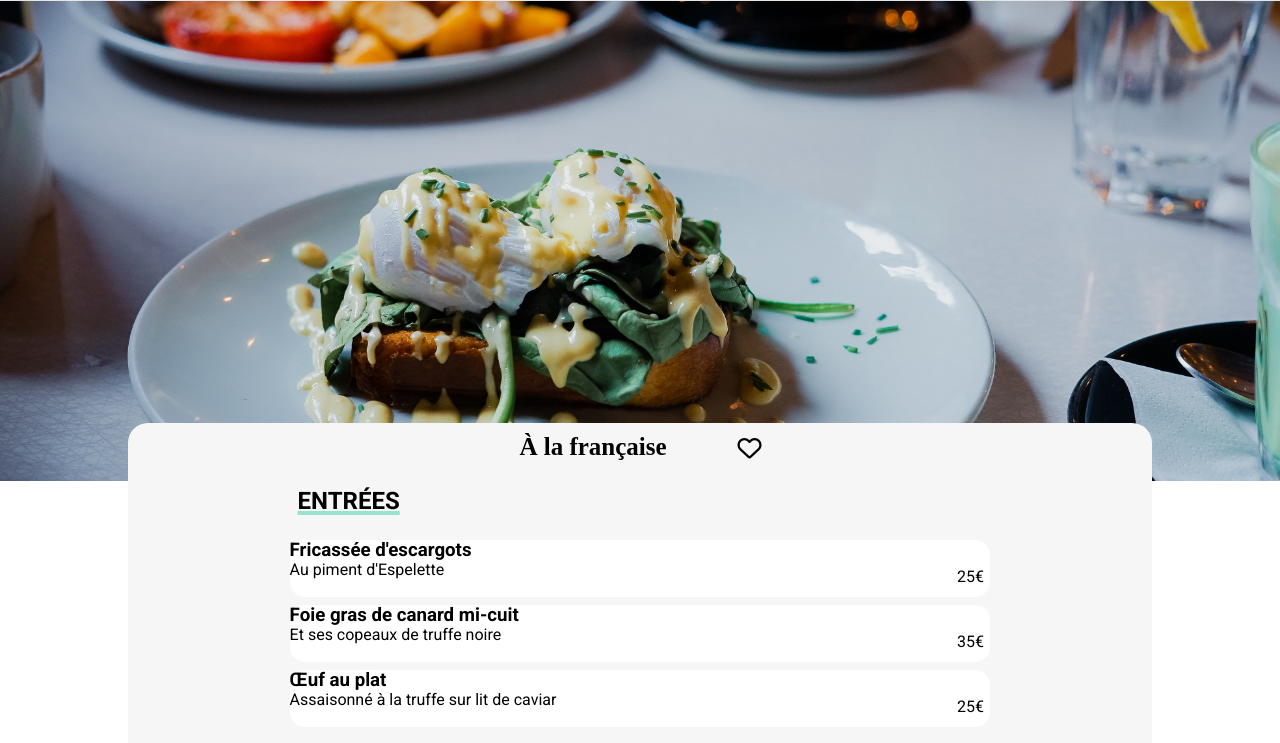
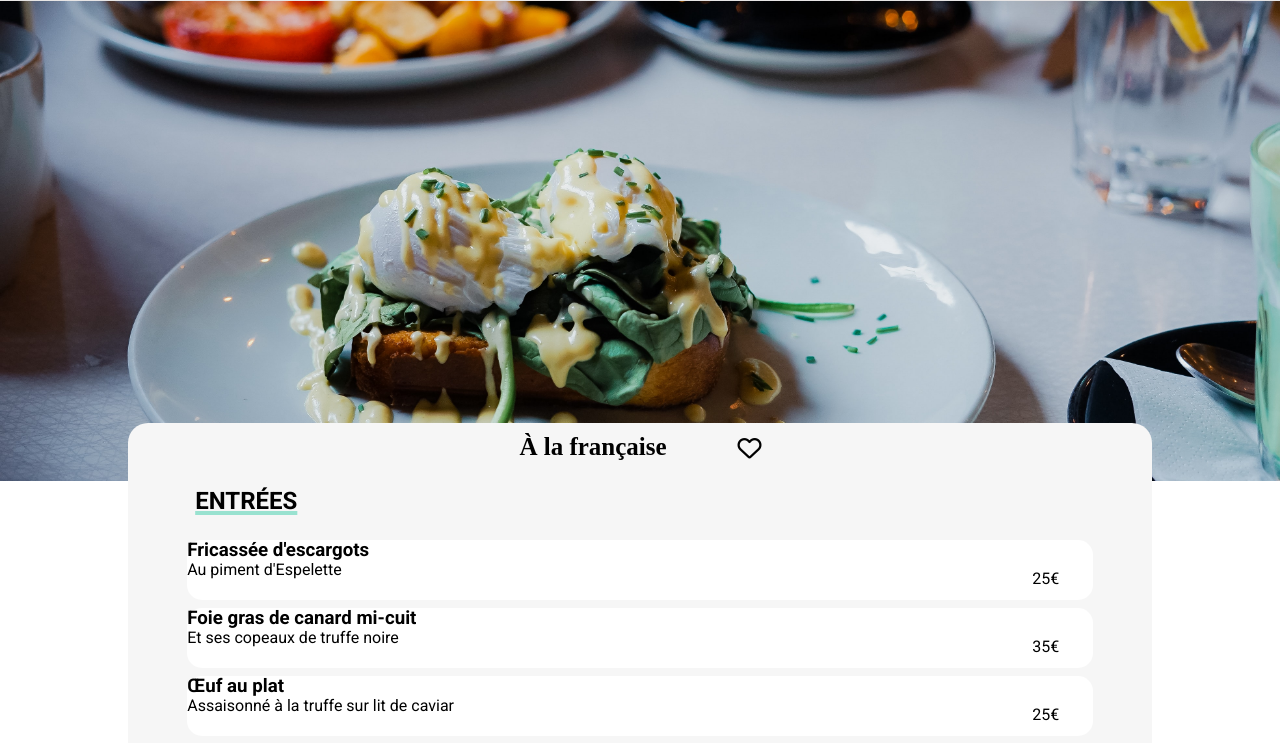
Before and after one commit to BgConcept2023/ohmyfood, a website: page asset/a-la-française.html in a window 1280 px wide. Shown: the part 57-800 px from the top of the page. Drawn offline with nearby package versions, Linux system fonts and the light colour scheme; a web font is replaced by a local one.

Commit message:
loader fini

```diff
--- a/sass/_components.scss
+++ b/sass/_components.scss
@@ -26,7 +26,7 @@
         position: absolute;
         margin: auto;
         inset: 0 0 20% 0;
-      animation: rotater 1 2s;
+        animation: rotater 1 2s;
     }
     }
     @keyframes disparate {
--- a/sass/_layouts.scss
+++ b/sass/_layouts.scss
@@ -70,7 +70,6 @@ header{
     .logo-footer{
         margin: 1rem;
         width: 6.25rem;
-        height: 2.5rem;
     }
     ul{
         display: flex;
--- a/sass/_resto.scss
+++ b/sass/_resto.scss
@@ -67,7 +67,7 @@ body {
 
 .menu{
     //animation in component
-    width: 70%;
+    width: 90%;
     margin: 0 auto;
 
     #menu__container{
@@ -89,13 +89,11 @@ body {
 
             .card-content{
                 background-color: #fff;
-                //  @include first-shadows;
+
                 cursor: pointer;
                 position: relative;
                 display: flex;
-                // &:hover{
-                //      @include first-shadows-2;
-                // }
+
             }
             .tile__menu{
                 width: 20.75rem;
@@ -113,8 +111,8 @@ body {
             display: grid;
             align-items: flex-end;
             height: 3.5625rem;
-            width: 2.6rem;
-            padding: 0 .125rem .625rem 0;
+            width: 4.6rem;
+            padding: 1.875rem .3125rem;
             margin-left: auto;
 
     }
```
Also changed, not shown: index.html (+0 -1 lines), css/style.css, 1 other file.
